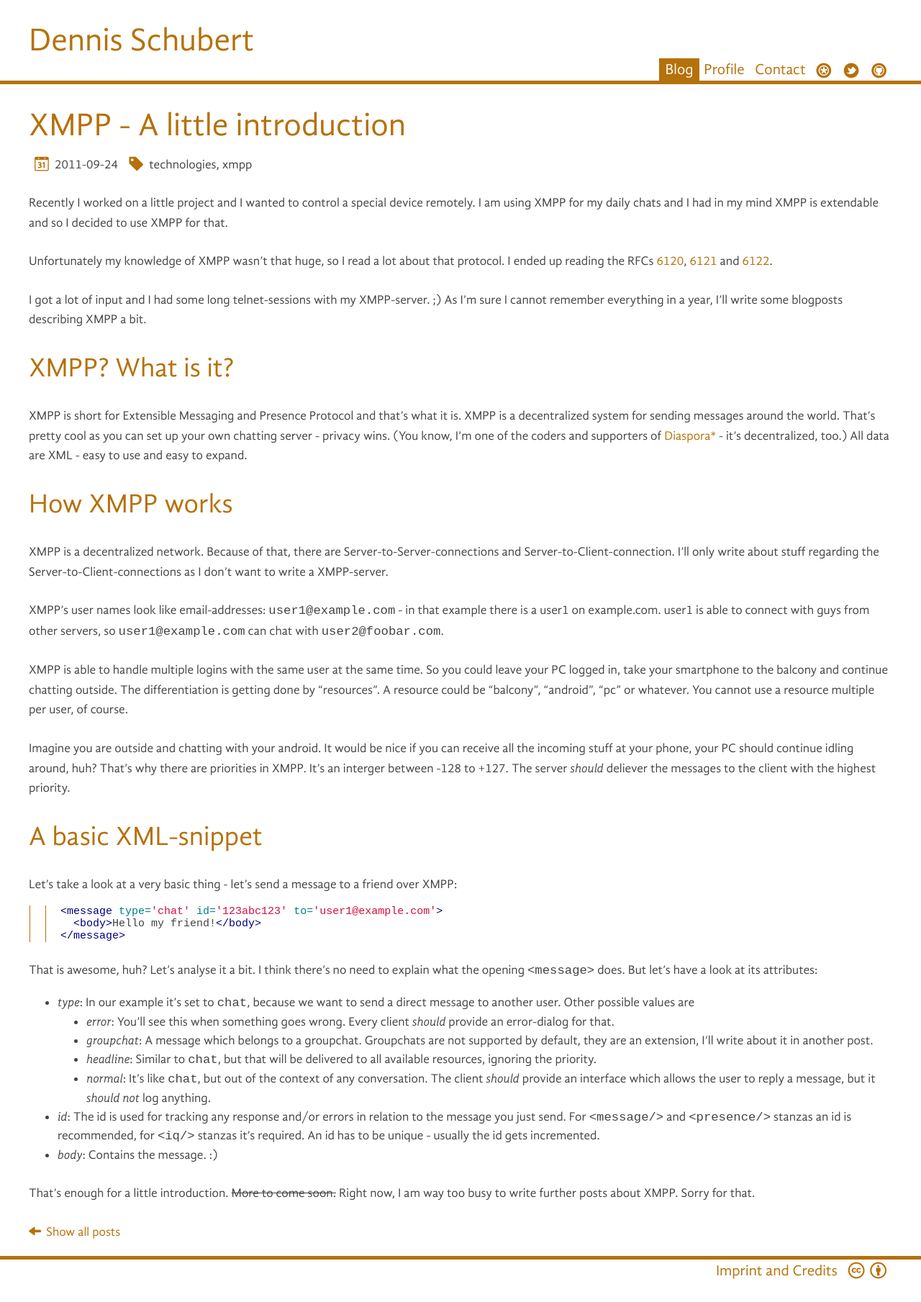
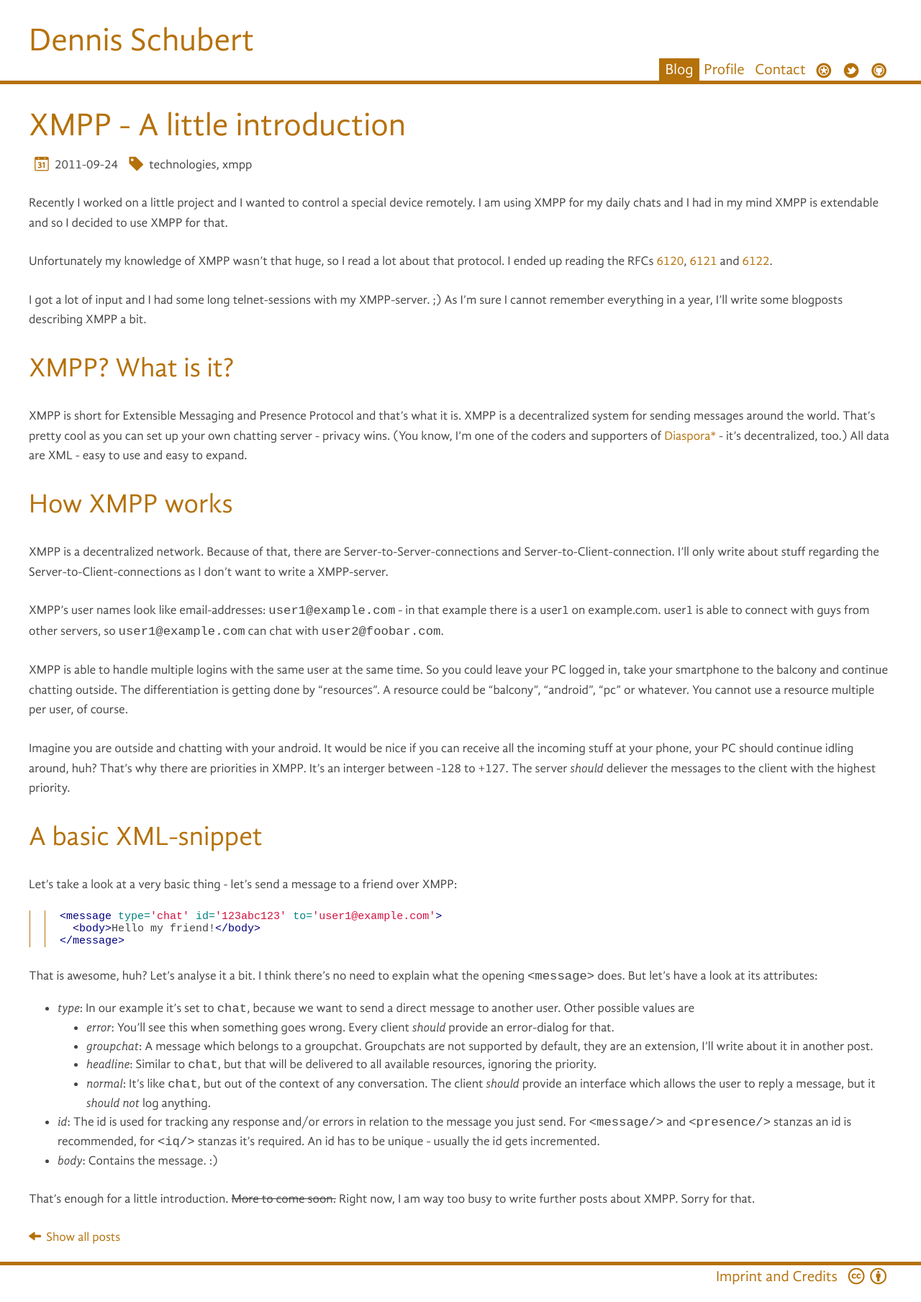
Before and after one commit to netinetwalker/schubio, a Jekyll site: the page built from _posts/2011-09-24-xmpp-a-little-introduction.md, in a window 1280 px wide. Shown: the whole page at 72% size. Built offline with Jekyll 4.4.1, drawn with Linux system fonts in a browser that asks for light colours; some web fonts are replaced; Markdown is read by kramdown in place of the engine named in the settings.

Commit message:
A little bit of code block fixing

```diff
--- a/css/main.scss
+++ b/css/main.scss
@@ -217,9 +217,18 @@ article {
 }
 
 .highlight, blockquote {
-  margin-left: 1px;
+  margin: 1.5em 0 0 1px;
   padding-left: 20px;
   border-left: 1px solid $highlight-color;
+}
+
+.highlight {
+  overflow-x: auto;
+
+  pre {
+    white-space: pre;
+    margin: 0;
+  }
 }
 
 @media screen and (max-width: 760px) {
```
